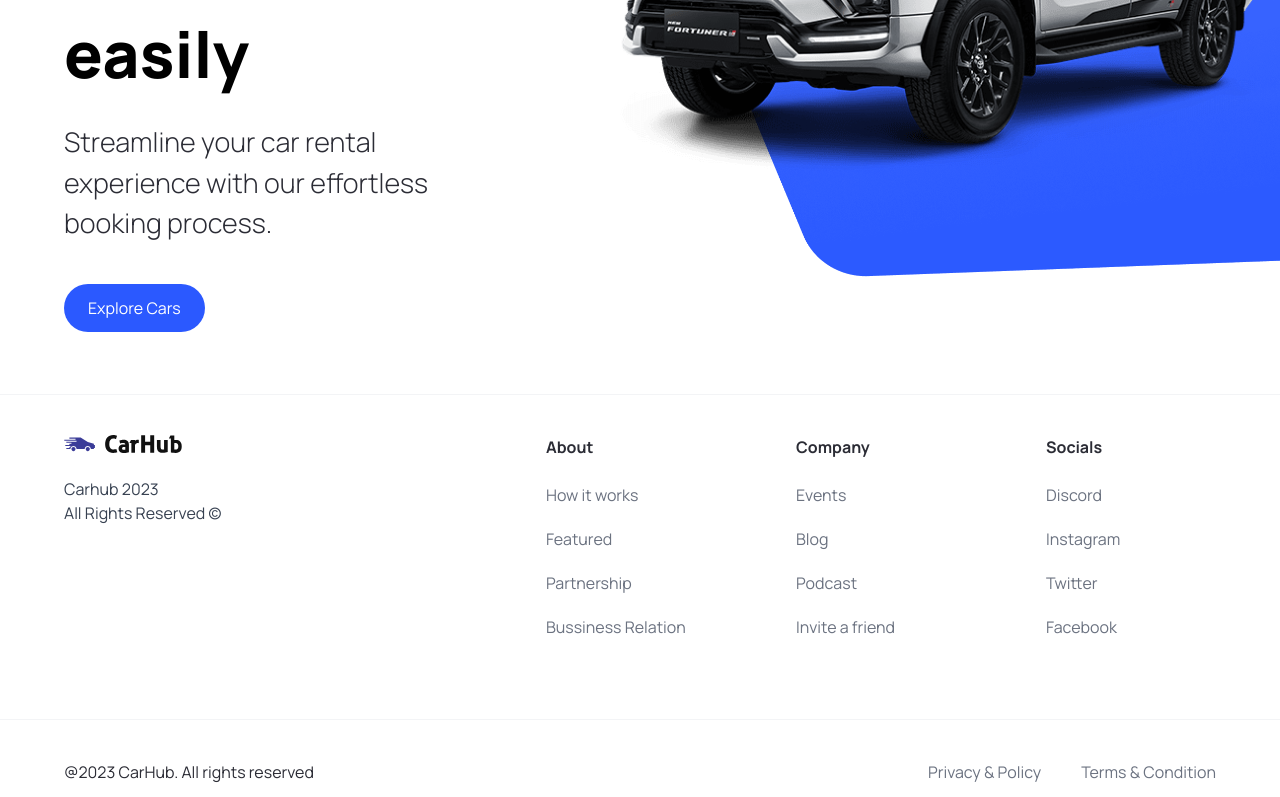
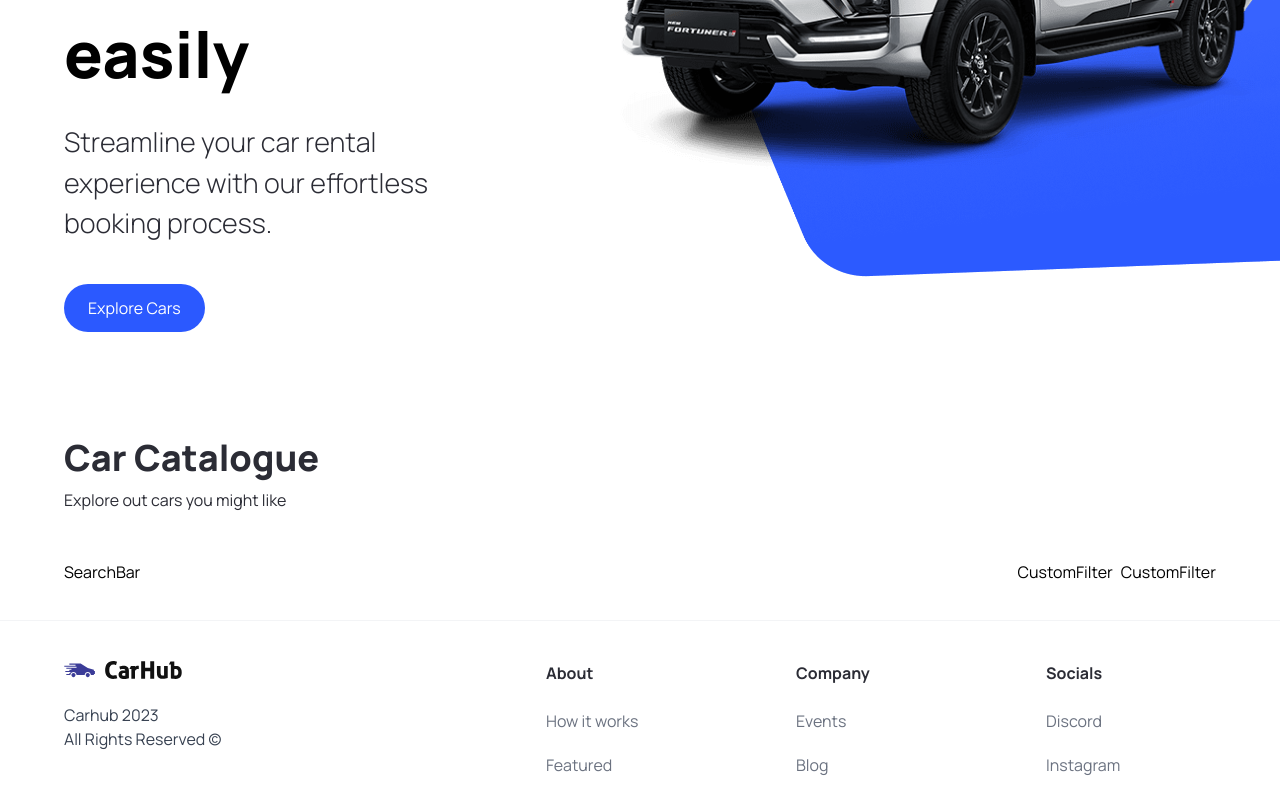
Before and after one commit to Vickystha/car_hub, a Next.js app: page / in a window 1280 px wide. Shown: the part 426-1223 px from the top of the page. Built offline with nearby package versions, Linux system fonts and the light colour scheme.

Commit message:
feat(car catalogue): Created skeleton codes for car catalogue section in home page.

```diff
--- /dev/null
+++ b/app/components/CustomFilter.tsx
@@ -0,0 +1,9 @@
+import React from 'react'
+
+const CustomFilter = () => {
+  return (
+    <div>CustomFilter</div>
+  )
+}
+
+export default CustomFilter
--- /dev/null
+++ b/app/components/SearchBar.tsx
@@ -0,0 +1,9 @@
+import React from 'react'
+
+const SearchBar = () => {
+  return (
+    <div>SearchBar</div>
+  )
+}
+
+export default SearchBar
--- a/app/globals.css
+++ b/app/globals.css
@@ -63,6 +63,30 @@
 }
 /* END: Hero styles */
 
+/* START: Home styles */
+
+.home__text-container {
+  @apply flex flex-col items-start justify-start gap-y-2.5 text-black-100;
+}
+
+.home__filters {
+  @apply mt-12 w-full flex-between items-center flex-wrap gap-5;
+}
+
+.home__filter-container {
+  @apply flex justify-start flex-wrap items-center gap-2;
+}
+
+.home__cars-wrapper {
+  @apply grid 2xl:grid-cols-4 xl:grid-cols-3 md:grid-cols-2 grid-cols-1 w-full gap-8 pt-14;
+}
+
+.home__error-container {
+  @apply mt-16 flex justify-center items-center flex-col gap-2;
+}
+/* END: Home styles */
+
+
 /* START: Footer styles */
 .footer {
   @apply flex flex-col text-black-100  mt-5 border-t border-gray-100;
--- a/app/page.tsx
+++ b/app/page.tsx
@@ -1,10 +1,29 @@
 import Image from 'next/image'
 import Hero from './components/Hero'
+import SearchBar from './components/SearchBar'
+import CustomFilter from './components/CustomFilter'
 
 export default function Home() {
   return (
     <main className='overflow-hidden'>
       <Hero />
+      <div className='mt-12 padding-x padding-y max-width' id="discover">
+        <div className='home__text-container'>
+            <h1 className='text-4xl font-extrabold'>Car Catalogue</h1>
+            <p>Explore out cars you might like</p>
+        </div>
+        <div className="home__filters">
+          <SearchBar />
+          <div className="home__filter-container">
+            <CustomFilter  title='fuel' />
+            <CustomFilter  title='year' />
+
+          </div>
+
+        </div>
+
+
+      </div>
     </main>
   )
 }
```
